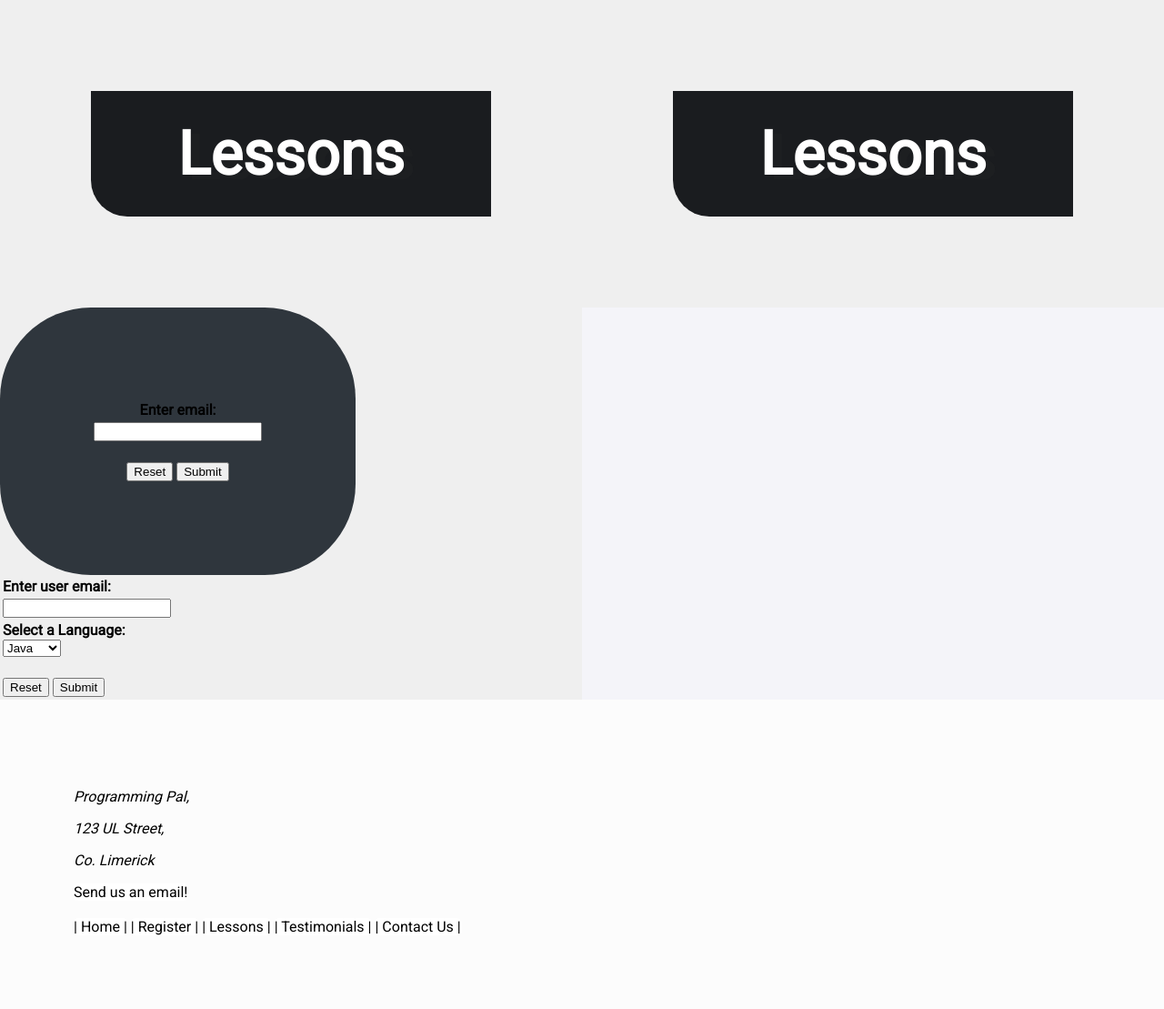
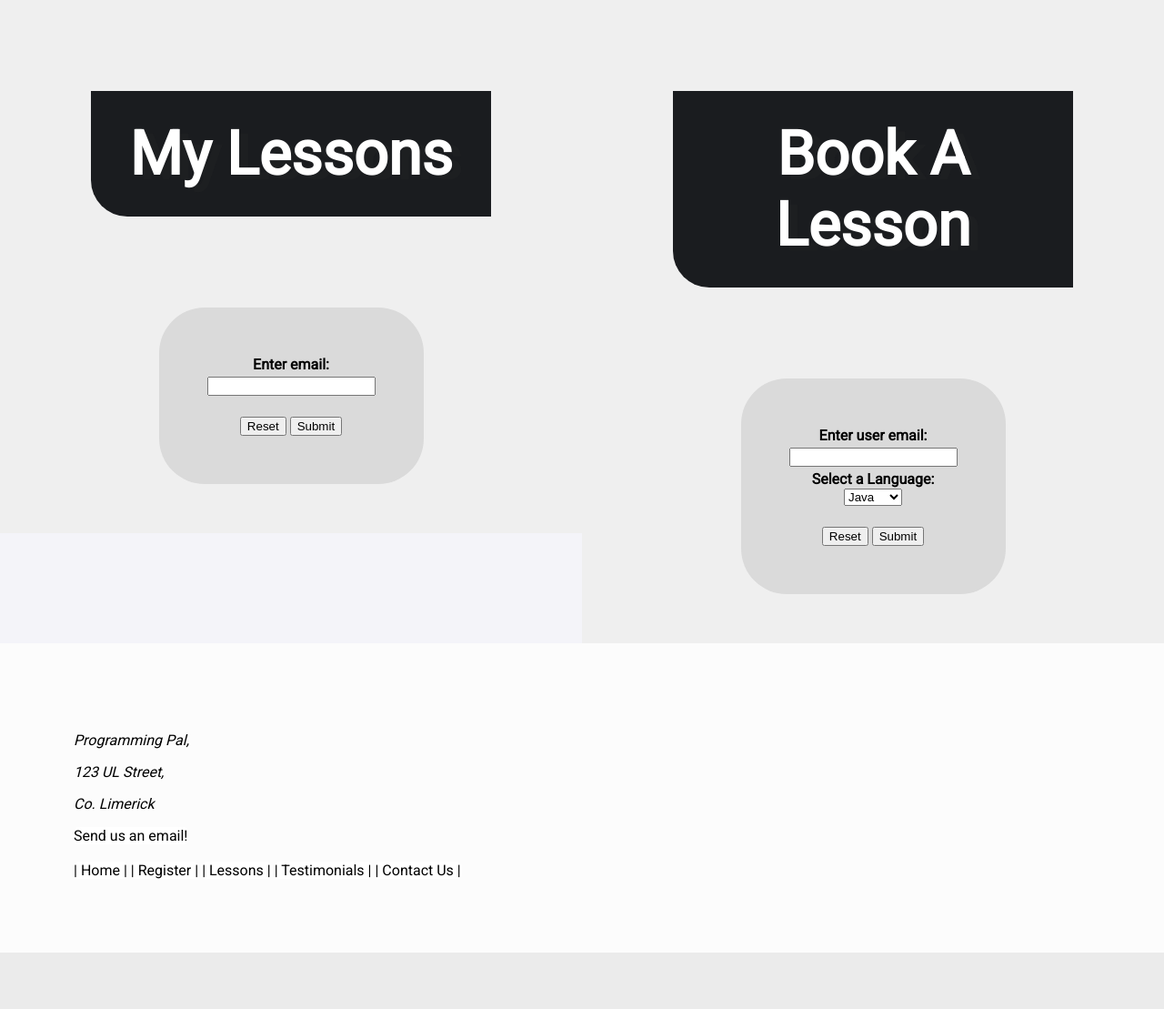
Before and after one commit to MikeVriesema/ProgrammingPal, a PHP site: page /lessons.php in a window 1280 px wide. Shown: the part 351-1460 px from the top of the page at 91% size. After the commit the page ends 1398 px from the top, so only its background shows below. Run offline with PHP 8.4, Linux system fonts and the light colour scheme; data comes from the database, SQL or seed files in the repository.

Commit message:
Form now pretty
-So pretty

```diff
--- a/formStyle.css
+++ b/formStyle.css
@@ -127,9 +127,6 @@
 #formTable tr td{
 	padding-top: 20px;
 	padding-bottom: 20px;
-
-
-
 }
 
 table#returnedForm {
@@ -142,8 +139,6 @@
 }
 
 #returnedFormDiv{
-
-
 	padding:100px;
 	text-align: center;
 	font-size: 12pt;
@@ -188,16 +183,26 @@
 }
 #userLessonForm table {
 
-	padding:100px;
-	text-align: center;
-	font-size: 12pt;
-	background-color:rgb(47,54,61);
-	border-radius: 100px;
+	padding: 50px;
+    margin-bottom: 50px;
+    text-align: center;
+    font-size: 12pt;
+    background-color: rgb(218, 218, 218);
+    border-radius: 50px;
+    display: inline-block;
+}
+
+#userLessonBook {
+	padding: 50px;
+    margin-bottom: 50px;
+    text-align: center;
+    font-size: 12pt;
+    background-color: rgb(218, 218, 218);
+    border-radius: 50px;
+    display: inline-block;
 }
 
 
-
-}
 
 #formTable #reset, #submit{
 
@@ -220,7 +225,6 @@
 }
 
 #header h3{
-	text-style: italics;
 	color: rgb(255, 255, 255);
 
 }
@@ -245,12 +249,12 @@
 
 
 #content{
-	width:50%;
-	height:100%;
-	float:left;
-	bottom: 0	;
-	background-color:rgb(239, 239, 239);
-
+	width: 50%;
+    height: 100%;
+    float: left;
+    bottom: 0;
+    background-color: rgb(239, 239, 239);
+    text-align: center;
 }
 
 
@@ -262,6 +266,7 @@
 	height:auto;
 	float:right;
 	background-color: rgb(239, 239, 239);
+	text-align: center;
 
 }
 
--- a/lessons.php
+++ b/lessons.php
@@ -28,7 +28,7 @@
 
 		<div id = "content">
 
-		<h2>Lessons</h2>
+		<h2>My Lessons</h2>
 
 
 
@@ -64,6 +64,8 @@
 					}
 					// Step 3: Process resulting data
 					if($resultLessons->num_rows > 0){
+						echo '<div id = returnedFormDiv>';
+						echo '<table id="returnedForm">';
 						echo "<table>";
 						echo "Lesson Bookings: $userEmail";
 						echo "<tr><th>LessonID</th><th>Programmer</th><th>Language</th><th>UserEmail</th><th>Time</th><th>Date</th><th>Price</th></tr>";
@@ -96,6 +98,8 @@
 					}
 					$conn->close();
 					break;
+
+					echo '</div>';
 				}while(0);
 			}else{
 		?>
@@ -124,7 +128,18 @@
 			}
 		?>
 	</div>
+
 	<!--
+		=========================================================================================================================================================================================
+		-->
+
+		</div>
+
+		<div id = "content2">
+
+		<h2>Book A Lesson</h2>
+
+		<!--
 		===========================================================================================================================
 		LESSON BOOKING FORM + PHP +SQL(NEEDS WORK BIG WIP)
 		-->
@@ -239,15 +254,6 @@
 			}
 		?>
 	</div>
-	<!--
-		=========================================================================================================================================================================================
-		-->
-
-		</div>
-
-		<div id = "content2">
-
-		<h2>Lessons</h2>
 
 		</div>
 
```
